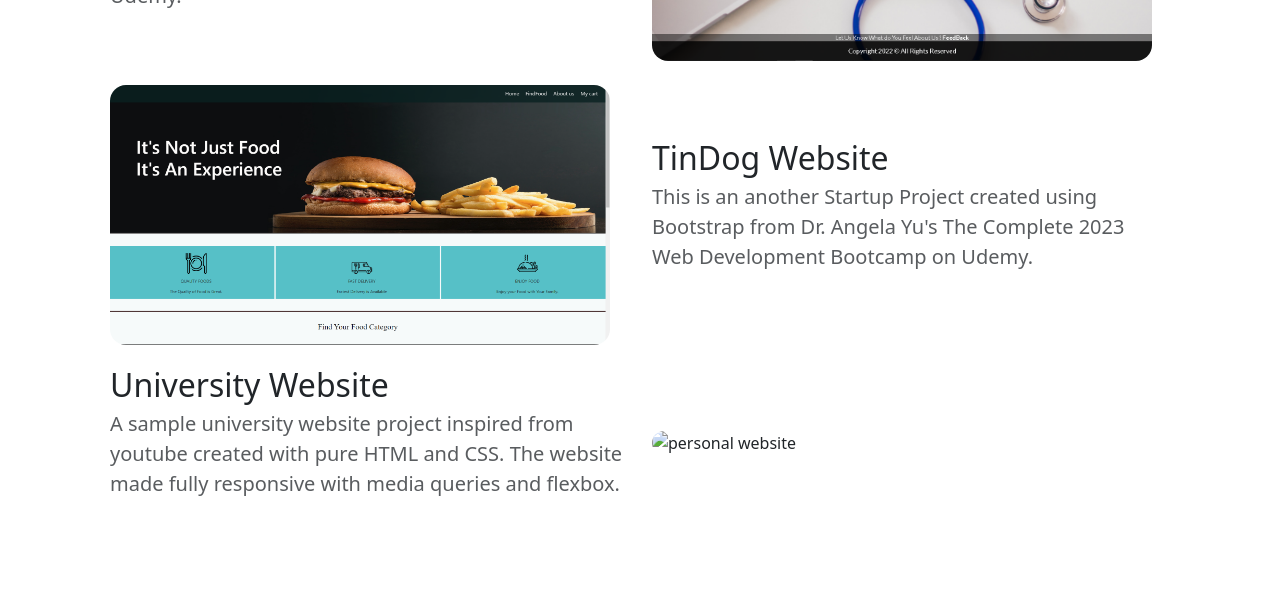
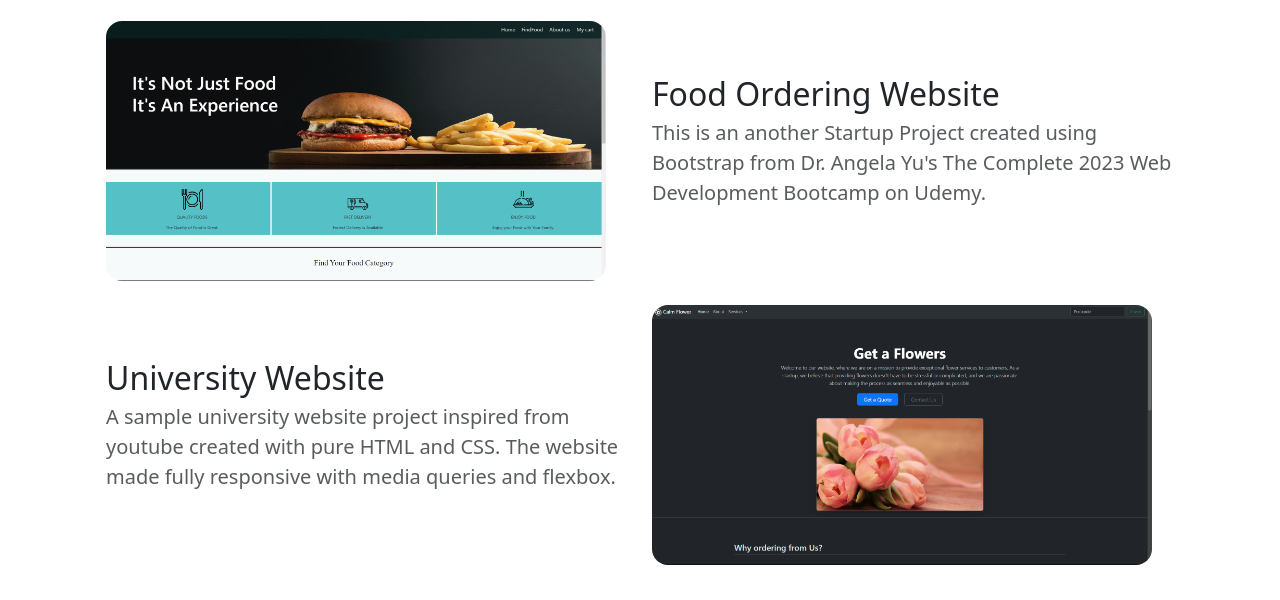
Before and after one commit to Sakshi2610/my_portfolio, a plain HTML site: page index.html in a window 1280 px wide. Shown: the part 2621-3221 px from the top of the page. Drawn offline with nearby package versions, Linux system fonts and the light colour scheme.

Commit message:
changes in project section

```diff
--- a/index.html
+++ b/index.html
@@ -199,7 +199,7 @@
         </div>
       </div>
 
-      <div class="container w-80 marketing my-5 p-3">
+      <div class="container">
         <div class="my-5 pb-5 text-center">
             <h2 class="display-4">Projects</h2>
         </div>
@@ -213,13 +213,13 @@
             </div>
 
             <div class="col-md-6">
-                <img class="object-fit-cover img-fluid rounded-4" src="./images/DiseaseProject.png" width="500" height="500" alt="personal website">
+                <img class="object-fit-cover img-fluid rounded-4" src="./images/DiseaseProject.png" width="500" height="500" alt="DiseaseProject website">
             </div>
         </div>
 
         <div class="row featurette mb-4 px-4 align-items-center">
             <div class="col-md-6 order-md-2">
-                <h2 class="featurette-heading fw-normal lh-1">TinDog Website</h2>
+                <h2 class="featurette-heading fw-normal lh-1">Food Ordering Website</h2>
                 <p class="lead text-muted">This is an another Startup Project created using Bootstrap from Dr.
                     Angela
                     Yu's
@@ -228,7 +228,7 @@
                 </p>
             </div>
             <div class="col-md-6 order-md-1">
-                <img class="object-fit-cover img-fluid rounded-4" src="./images/FoodOrder.png" width="500" height="500" alt="personal website">
+                <img class="object-fit-cover img-fluid rounded-4" src="./images/FoodOrder.png" width="500" height="500" alt="FoodOrder website">
             </div>
         </div>
 
@@ -240,7 +240,7 @@
                 </p>
             </div>
             <div class="col-md-6">
-                <img class="object-fit-cover img-fluid rounded-4" src="portfolio/university website.png" width="500" height="500" alt="personal website">
+                <img class="object-fit-cover img-fluid rounded-4" src="./images/Flower_Shop.png" width="500" height="500" alt="Flower Shop website">
             </div>
         </div>
     </div>
```
Also changed, not shown: images/Flower_Shop.png (added).
